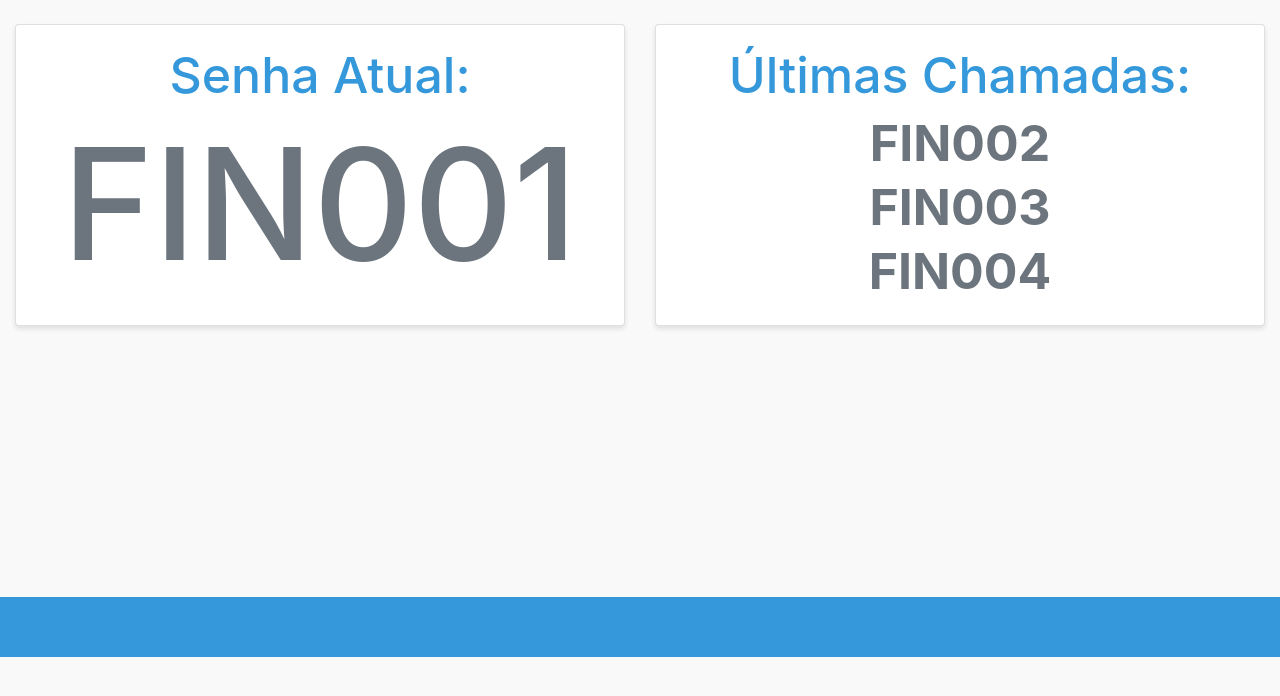
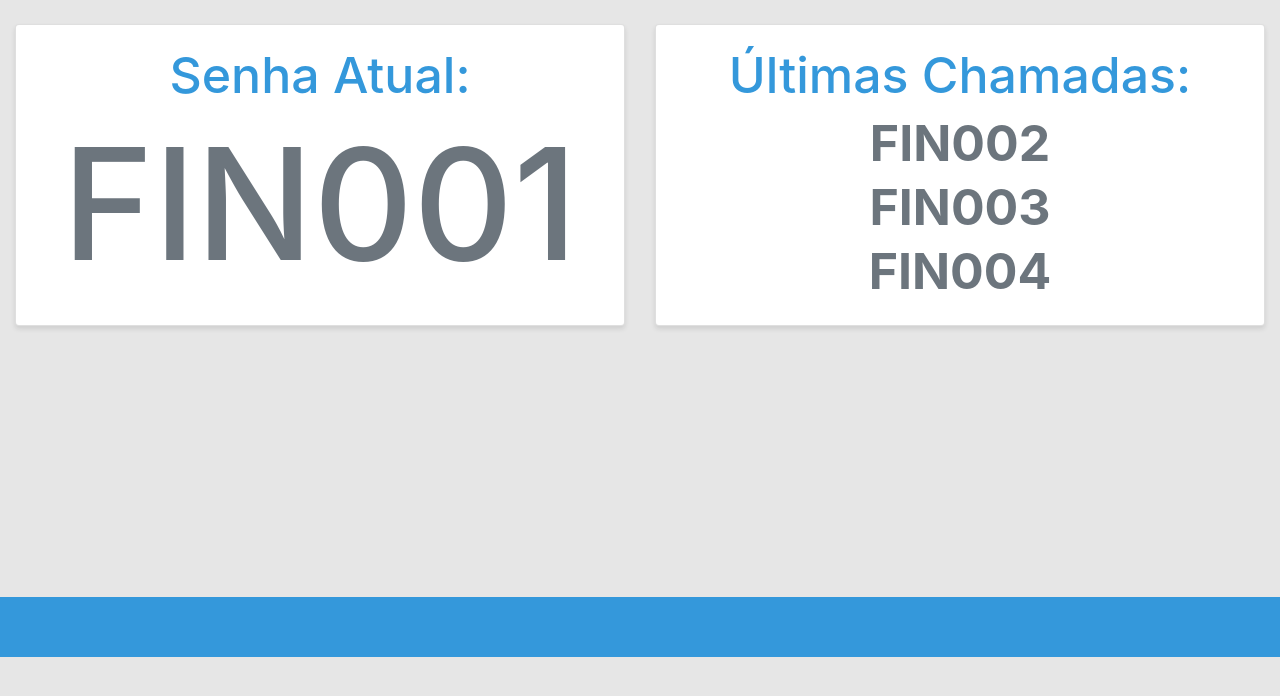
Before and after one commit to matheusandradeb/filaorig, a plain HTML site: page cont/web/novatela.html in a window 1280 px wide. Drawn offline with nearby package versions, Linux system fonts and the light colour scheme.

Commit message:
Update novatela.html

```diff
--- a/cont/web/novatela.html
+++ b/cont/web/novatela.html
@@ -13,7 +13,7 @@
 <style type="text/css">
 
    body{
-    background:#f9f9f9;
+    background:#e6e6e6;
 }
       #wrapper{
     padding:90px 15px;
```
